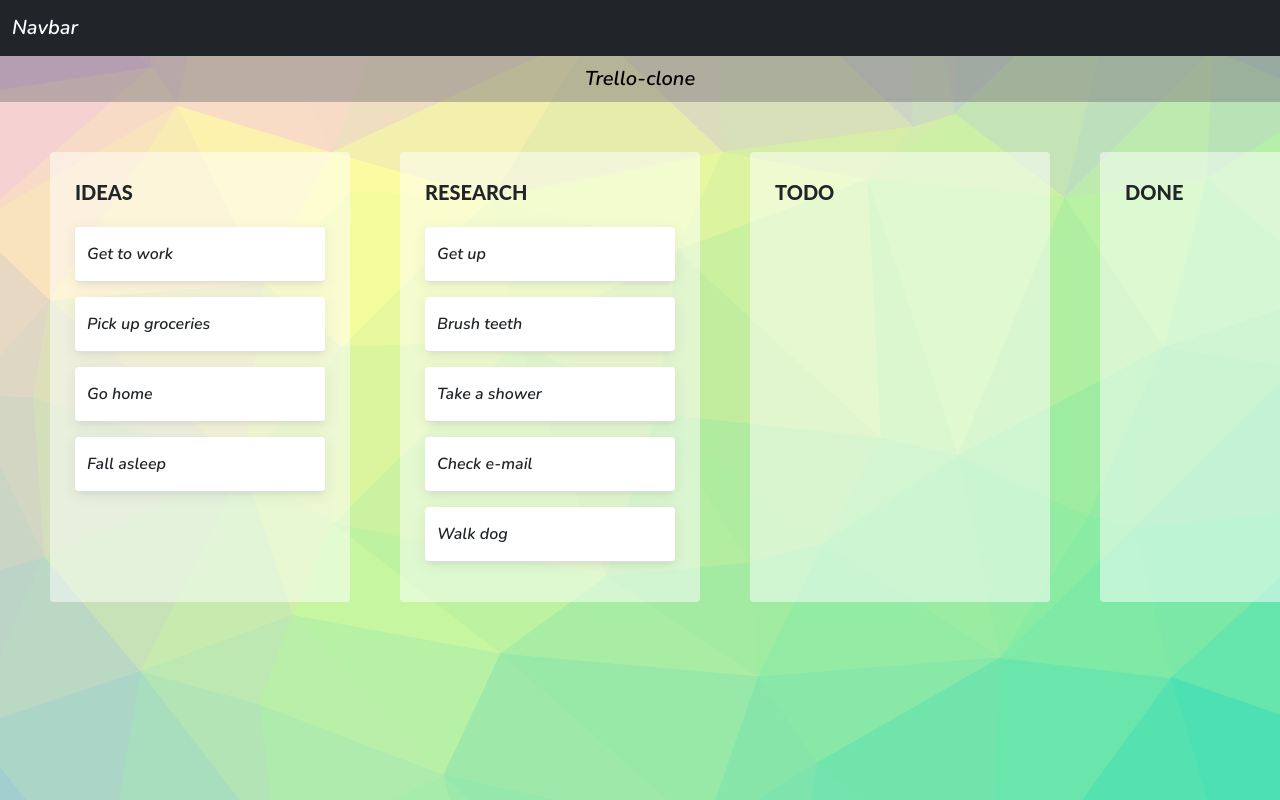
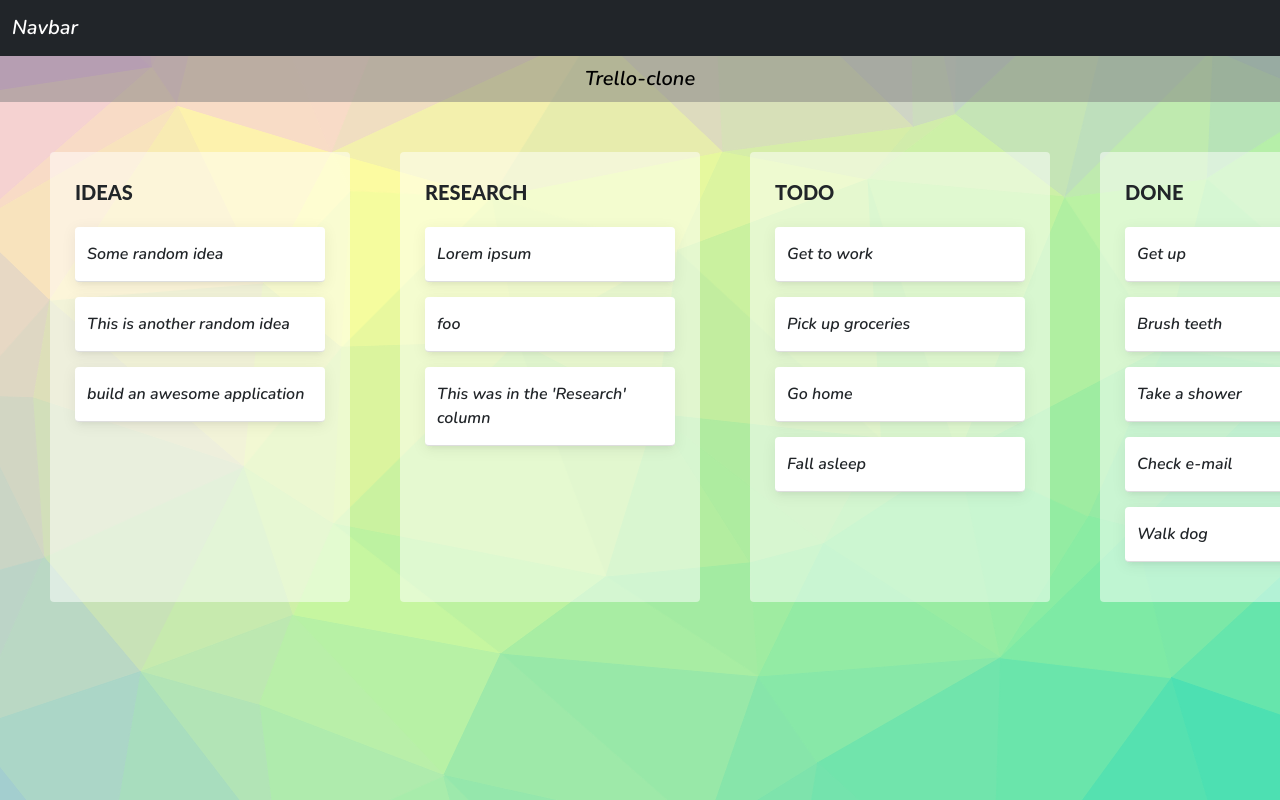
Before and after one commit to sriramkumarb/trello-clone, an Angular app: page / in a window 1280 px wide. Built offline with nearby package versions, Linux system fonts and the light colour scheme.

Commit message:
feat : complete manual trello board finished

```diff
--- /dev/null
+++ b/src/app/models/board.model.ts
@@ -0,0 +1,5 @@
+import { Column } from './column.model';
+
+export class Board {
+    constructor(public name: string, public columns: Column[]) { }
+}
--- /dev/null
+++ b/src/app/models/column.model.ts
@@ -0,0 +1,3 @@
+export class Column {
+    constructor(public name: string, public tasks: string[]) { }
+}
--- a/src/app/pages/main-view/main-view.component.html
+++ b/src/app/pages/main-view/main-view.component.html
@@ -14,31 +14,14 @@
     <div class="board-wrapper">
         <div class="board-columns" cdkDropListGroup>
 
-            <div class="board-column">
+            <div class="board-column" *ngFor="let column of board.columns">
 
-                <div class="column-title">Ideas</div>
+                <div class="column-title">{{ column.name }}</div>
 
-                <div class="task-container" cdkDropList #todoList="cdkDropList" [cdkDropListData]="todo"
+                <div class="task-container" cdkDropList [cdkDropListData]="column.tasks"
                     (cdkDropListDropped)="drop($event)">
-                    <div class="task" *ngFor="let item of todo" cdkDrag>{{item}}</div>
+                    <div class="task" *ngFor="let item of column.tasks" cdkDrag>{{item}}</div>
                 </div>
-            </div>
-
-            <div class="board-column">
-                <div class="column-title">Research</div>
-
-                <div class="task-container" cdkDropList #todoList="cdkDropList" [cdkDropListData]="done"
-                    (cdkDropListDropped)="drop($event)">
-                    <div class="task" *ngFor="let item of done" cdkDrag>{{item}}</div>
-                </div>
-            </div>
-
-            <div class="board-column">
-                <div class="column-title">Todo</div>
-            </div>
-
-            <div class="board-column">
-                <div class="column-title">Done</div>
             </div>
 
         </div>
--- a/src/app/pages/main-view/main-view.component.ts
+++ b/src/app/pages/main-view/main-view.component.ts
@@ -1,5 +1,7 @@
 import { Component, OnInit } from '@angular/core';
 import { CdkDragDrop, moveItemInArray, transferArrayItem } from '@angular/cdk/drag-drop';
+import { Board } from 'src/app/models/board.model';
+import { Column } from 'src/app/models/column.model';
 @Component({
   selector: 'app-main-view',
   templateUrl: './main-view.component.html',
@@ -9,23 +11,34 @@
 
   constructor() { }
 
-  ngOnInit(): void {
-  }
-
-  todo = [
+  board: Board = new Board('Test Board', [
+    new Column('Ideas', [
+      "Some random idea",
+      "This is another random idea",
+      "build an awesome application"
+    ]),
+    new Column('Research', [
+      "Lorem ipsum",
+      "foo",
+      "This was in the 'Research' column"
+    ]),
+    new Column('Todo', [
       'Get to work',
       'Pick up groceries',
       'Go home',
       'Fall asleep'
-  ];
-
-  done = [
+    ]),
+    new Column('Done', [
       'Get up',
       'Brush teeth',
       'Take a shower',
       'Check e-mail',
       'Walk dog'
-  ];
+    ])
+  ]);
+
+  ngOnInit(): void {
+  }
 
   drop(event: CdkDragDrop<string[]>) {
     if (event.previousContainer === event.container) {
```
Lines whose indentation alone changed are shown as unchanged.
